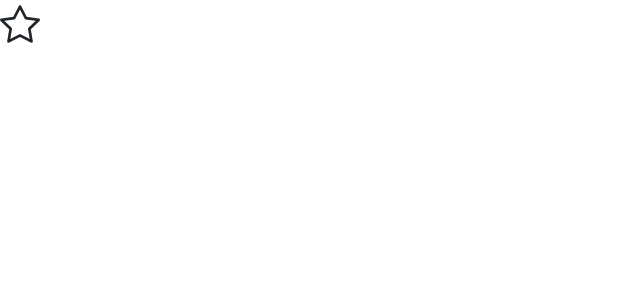
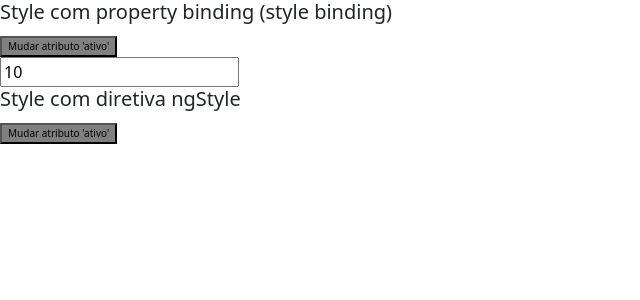
Before and after one commit to enivaldoqueiroz/Curso-Angular, an Angular app in the folder diretivas/: page / in a window 1280 px wide. Shown: the top 300 px of the page, without its empty margins (0-640 px from the left). Built offline with nearby package versions, Linux system fonts and the light colour scheme.

Commit message:
Diretivas: trabalhando com ngStyle

```diff
--- a/diretivas/src/app/app.component.html
+++ b/diretivas/src/app/app.component.html
@@ -2,6 +2,8 @@
     <app-diretivas-ngif></app-diretivas-ngif>
     <app-diretiva-ngswitch></app-diretiva-ngswitch>
     <app-diretiva-ng-for></app-diretiva-ng-for>
+    <app-diretiva-ngclass></app-diretiva-ngclass>
 -->
 
-<app-diretiva-ngclass></app-diretiva-ngclass>
+
+<app-diretiva-ngstyle></app-diretiva-ngstyle>
--- /dev/null
+++ b/diretivas/src/app/diretiva-ngstyle/diretiva-ngstyle.component.html
@@ -0,0 +1,26 @@
+<h5>Style com property binding (style binding)</h5>
+
+<button
+[style.backgroundColor]="ativo ? 'brue' : 'gray'"
+[style.color]="ativo ? 'white' : 'black'"
+[style.fontWeight]="ativo ? 'bold' : 'normal'"
+[style.fontSize]="tamanhoFonte + 'px'"
+(click)="mudarAtivo()">
+Mudar atributo 'ativo'
+</button>
+<br>
+<input type="text"  [(ngModel)]="tamanhoFonte">
+
+<h5>Style com diretiva ngStyle</h5>
+
+<button
+    [ngStyle]="{
+        'backgroundColor': (ativo ? 'brue' : 'gray'),
+        'color': (ativo ? 'white' : 'black'),
+        'fontWeight' : (ativo ? 'bold' : 'normal'),
+        'fontSize': tamanhoFonte + 'px'
+    }"
+    (click)="mudarAtivo()">
+    Mudar atributo 'ativo'
+</button>
+<br>
--- /dev/null
+++ b/diretivas/src/app/diretiva-ngstyle/diretiva-ngstyle.component.ts
@@ -0,0 +1,22 @@
+import { Component, OnInit } from '@angular/core';
+
+@Component({
+  selector: 'app-diretiva-ngstyle',
+  templateUrl: './diretiva-ngstyle.component.html',
+  styleUrls: ['./diretiva-ngstyle.component.css']
+})
+export class DiretivaNgstyleComponent implements OnInit {
+
+  ativo: boolean = false;
+  tamanhoFonte: number = 10;
+
+  constructor() { }
+
+  ngOnInit(): void {
+  }
+
+  mudarAtivo(){
+    this.ativo = !this.ativo;
+  }
+
+}
```
Also changed, not shown: diretivas/src/app/app.module.ts (+6 -2 lines), diretivas/src/app/diretiva-ngstyle/diretiva-ngstyle.component.css (added), 1 other file (tests, documents, lock files or other folders).
